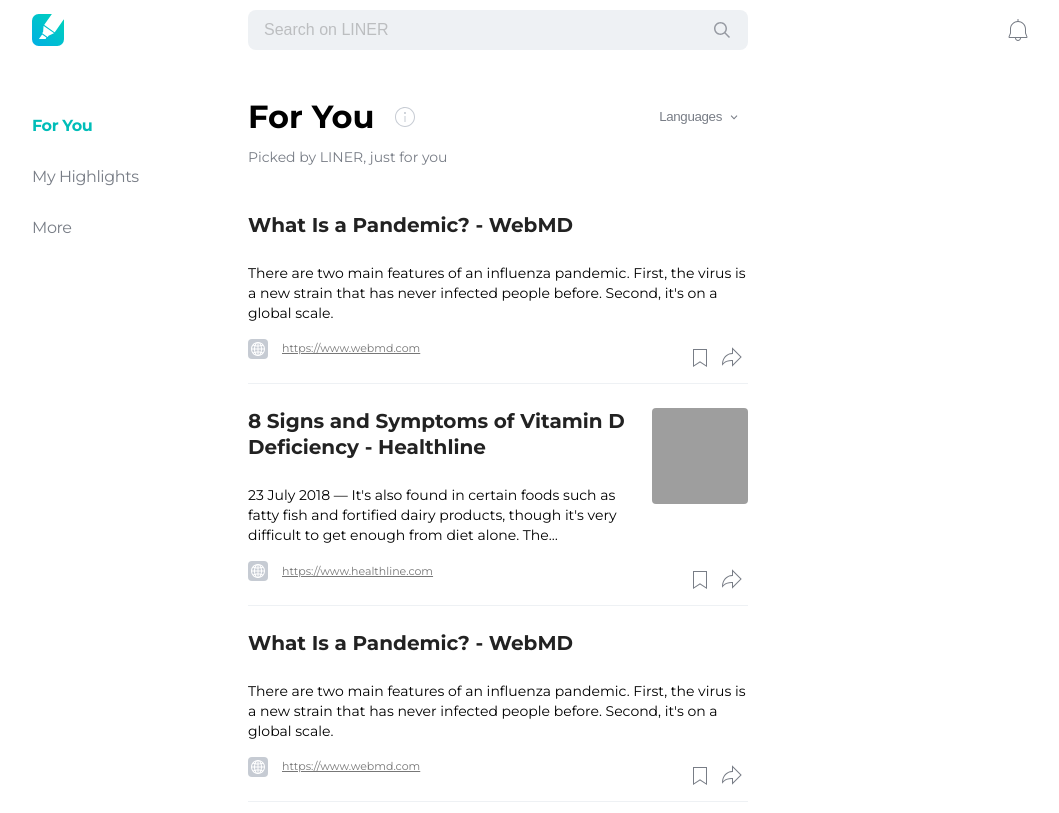
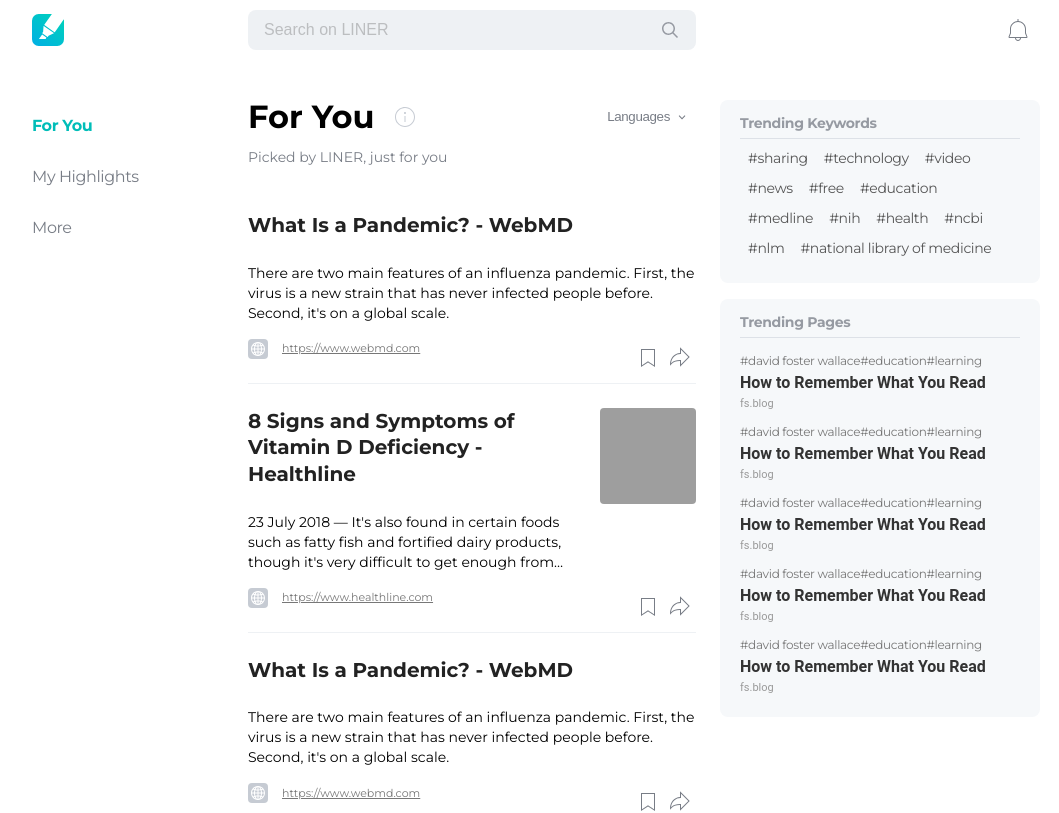
Before and after one commit to flyingSquirrel-dev/liner-website-clone, a React (Create React App) app: page /home in a window 1280 px wide. Shown: the top 813 px of the page, without its empty margins (112-1171 px from the left). Built offline with nearby package versions, Linux system fonts and the light colour scheme; grey boxes are pictures that could not be loaded.

Commit message:
feat: 🎸 add right area

```diff
--- a/src/components/SearchBar/index.tsx
+++ b/src/components/SearchBar/index.tsx
@@ -10,7 +10,6 @@
 
 const SearchInput = styled.input`
   width: 100%;
-  max-width: 500px;
   padding: 10px 54px 11px 16px;
   border-radius: 8px;
   background-color: #eef1f4;
--- /dev/null
+++ b/src/components/TrendingKeywords/index.tsx
@@ -0,0 +1,53 @@
+import styled from 'styled-components';
+import { TRENDING_KEYWORDS } from '../../constants';
+import { trendingKeywords } from '../../mock/keywords/trend';
+
+const Container = styled.div`
+  padding: 16px 20px;
+  border-radius: 8px;
+  background-color: ${({ theme }) => theme.background.hoverGray};
+`;
+
+const Title = styled.div`
+  padding-bottom: 8px;
+  border-bottom: 1px solid #dde1e7;
+  font-size: ${({ theme }) => theme.fontSize.regular};
+  font-weight: 700;
+  letter-spacing: -0.35px;
+  color: ${({ theme }) => theme.color.trendingTitle};
+`;
+
+const KeywordsWrapper = styled.div`
+  display: flex;
+  flex-wrap: wrap;
+  margin-top: 8px;
+`;
+
+const Keyword = styled.div`
+  padding: 4px 8px;
+  margin-bottom: 8px;
+  border-radius: 8px;
+  font-size: ${({ theme }) => theme.fontSize.regular};
+  font-weight: 500;
+  letter-spacing: -0.35px;
+  color: ${({ theme }) => theme.color.trendingKeyword};
+  cursor: pointer;
+
+  &:hover {
+    background-color: ${({ theme }) => theme.background.hoverLightGray};
+    color: ${({ theme }) => theme.color.blue};
+  }
+`;
+
+export const TrendingKeywords = () => {
+  return (
+    <Container>
+      <Title>{TRENDING_KEYWORDS}</Title>
+      <KeywordsWrapper>
+        {trendingKeywords.map((keyword) => (
+          <Keyword>{keyword}</Keyword>
+        ))}
+      </KeywordsWrapper>
+    </Container>
+  );
+};
--- /dev/null
+++ b/src/components/TrendingPages/index.tsx
@@ -0,0 +1,99 @@
+import styled from 'styled-components';
+import { TRENDING_PAGES } from '../../constants';
+import { trendingPage1 } from '../../mock/articles/trendingPage1';
+
+const Container = styled.div`
+  margin-top: 16px;
+  padding: 16px 20px;
+  border-radius: 8px;
+  background-color: ${({ theme }) => theme.background.hoverGray};
+`;
+
+const Title = styled.div`
+  padding-bottom: 8px;
+  border-bottom: 1px solid #dde1e7;
+  font-size: ${({ theme }) => theme.fontSize.regular};
+  font-weight: 700;
+  letter-spacing: -0.35px;
+  color: ${({ theme }) => theme.color.trendingTitle};
+`;
+
+const PagesWrapper = styled.div`
+  display: flex;
+  flex-wrap: wrap;
+  margin-top: 8px;
+`;
+
+const HashTagsWrapper = styled.div`
+  margin-bottom: 4px;
+  display: flex;
+  flex-wrap: wrap;
+  height: 15px;
+  overflow-y: hidden;
+`;
+
+const Hashtag = styled.div`
+  color: ${({ theme }) => theme.color.gray};
+  font-size: ${({ theme }) => theme.fontSize.small};
+  font-weight: 500;
+  line-height: 1.2;
+  letter-spacing: -0.3px;
+`;
+
+const PageTitle = styled.div`
+  width: 250px;
+  display: inline-block;
+  -webkit-line-clamp: 2;
+  -webkit-box-orient: vertical;
+  overflow: hidden;
+  text-overflow: ellipsis;
+  color: ${({ theme }) => theme.color.deepGray};
+  font-family: 'Roboto';
+  font-size: ${({ theme }) => theme.fontSize.normal};
+  font-weight: 700;
+  line-height: 1.25;
+`;
+
+const PageURL = styled.div`
+  padding-top: 2px;
+  font-size: ${({ theme }) => theme.fontSize.tiny};
+  font-weight: 400;
+  font-family: 'Roboto';
+  color: #999;
+`;
+
+const PageWrapper = styled.div`
+  padding-top: 8px;
+  padding-bottom: 8px;
+  cursor: pointer;
+
+  &:hover {
+    background-color: ${({ theme }) => theme.background.hoverLightGray};
+    color: ${({ theme }) => theme.color.blue};
+  }
+`;
+
+export const TrendingPages = () => {
+  return (
+    <Container>
+      <Title>{TRENDING_PAGES}</Title>
+      <PagesWrapper>
+        {[1, 2, 3, 4, 5].map((page) => {
+          const { title, hashtags, url } = trendingPage1;
+
+          return (
+            <PageWrapper>
+              <HashTagsWrapper>
+                {hashtags.map((hashtag) => (
+                  <Hashtag>{hashtag}</Hashtag>
+                ))}
+              </HashTagsWrapper>
+              <PageTitle>{title}</PageTitle>
+              <PageURL>{url}</PageURL>
+            </PageWrapper>
+          );
+        })}
+      </PagesWrapper>
+    </Container>
+  );
+};
--- a/src/constants/index.ts
+++ b/src/constants/index.ts
@@ -5,6 +5,7 @@
 export const MORE = 'More' as const;
 export const SEARCHBAR_PLACE_HOLDER = 'Search on LINER' as const;
 export const LEFT_MENU_WIDTH = 232;
+export const CONTENT_WIDTH = 550;
 
 export const LeftMenuList: MenuListProps[] = [
   { name: FOR_YOU, to: '/home' },
@@ -24,3 +25,6 @@
 export const DUMMY_COPY_URL =
   'https://www.webmd.com/cold-and-flu/features/what-is-pandemic' as const;
 export const COPY = 'COPY' as const;
+
+export const TRENDING_KEYWORDS = 'Trending Keywords' as const;
+export const TRENDING_PAGES = 'Trending Pages' as const;
--- a/src/containers/Header/index.tsx
+++ b/src/containers/Header/index.tsx
@@ -6,7 +6,7 @@
 
 const HeaderContainer = styled.header`
   display: grid;
-  grid-template-columns: ${LEFT_MENU_WIDTH}px 500px 1fr;
+  grid-template-columns: ${LEFT_MENU_WIDTH}px auto 344px;
   align-items: center;
   margin-top: 10px;
 `;
--- /dev/null
+++ b/src/mock/articles/trendingPage1.ts
@@ -0,0 +1,5 @@
+export const trendingPage1 = {
+  title: 'How to Remember What You Read',
+  hashtags: ['#david foster wallace', '#education', '#learning'],
+  url: 'fs.blog',
+};
--- a/src/mock/keywords/trend.ts
+++ b/src/mock/keywords/trend.ts
@@ -1,14 +1,14 @@
 export const trendingKeywords = [
-  'sharing',
-  'technology',
-  'video',
-  'news',
-  'free',
-  'education',
-  'medline',
-  'nih',
-  'health',
-  'ncbi',
-  'nlm',
-  'national library of medicine',
+  '#sharing',
+  '#technology',
+  '#video',
+  '#news',
+  '#free',
+  '#education',
+  '#medline',
+  '#nih',
+  '#health',
+  '#ncbi',
+  '#nlm',
+  '#national library of medicine',
 ];
--- a/src/pages/home/index.tsx
+++ b/src/pages/home/index.tsx
@@ -5,21 +5,37 @@
 import { Article } from '../../containers/Article';
 import { article1 } from '../../mock/articles/article1';
 import { article2 } from '../../mock/articles/article2';
+import { TrendingKeywords } from '../../components/TrendingKeywords';
+import { TrendingPages } from '../../components/TrendingPages';
 
 const Container = styled.div`
+  display: flex;
+`;
+
+const ContentWrapper = styled.div`
   display: inline-block;
-  width: 500px;
+  flex-shrink: 1;
 `;
 
 const TitleWrapper = styled.div`
   width: 100%;
 `;
 
-const ArticleWrapper = styled.div``;
+const ArticleWrapper = styled.div`
+  display: flex;
+  flex-direction: column;
+`;
+
+const RightWrapper = styled.div`
+  width: 320px;
+  margin-left: 24px;
+  flex-shrink: 0;
+`;
 
 export const Home = () => {
   return (
     <Container>
+      <ContentWrapper>
         <TitleWrapper>
           <PageTitle title={FOR_YOU} />
           <PageSubtitle subtitle={FOR_YOU_PAGE_SUBTITLE} />
@@ -36,6 +52,11 @@
             />
           ))}
         </ArticleWrapper>
+      </ContentWrapper>
+      <RightWrapper>
+        <TrendingKeywords />
+        <TrendingPages />
+      </RightWrapper>
     </Container>
   );
 };
--- a/src/styled/theme.ts
+++ b/src/styled/theme.ts
@@ -19,8 +19,15 @@
   | 'modalTitle'
   | 'blue'
   | 'darkGray'
-  | 'gray';
-type BackgroundColor = 'gray' | 'hoverGray' | 'white' | 'hoverWhite';
+  | 'gray'
+  | 'trendingTitle'
+  | 'trendingKeyword';
+type BackgroundColor =
+  | 'gray'
+  | 'hoverGray'
+  | 'white'
+  | 'hoverWhite'
+  | 'hoverLightGray';
 
 const theme: Theme = {
   fontSize: {
@@ -40,10 +47,13 @@
     normalGray: '#787d86',
     gray: '#777',
     blue: '#00bdb8',
+    trendingTitle: '#969aa2',
+    trendingKeyword: '#555',
   },
   background: {
     gray: '#bcbec0',
     hoverGray: '#f6f8fa',
+    hoverLightGray: '#eef1f4',
     hoverWhite: '#e5f8f7',
     white: '#fff',
   },
```
Lines whose indentation alone changed are shown as unchanged.
